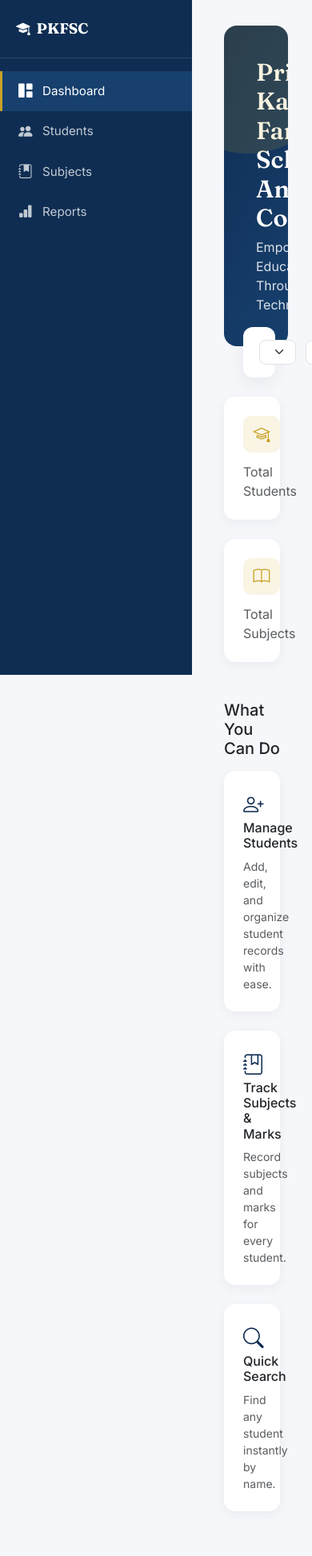
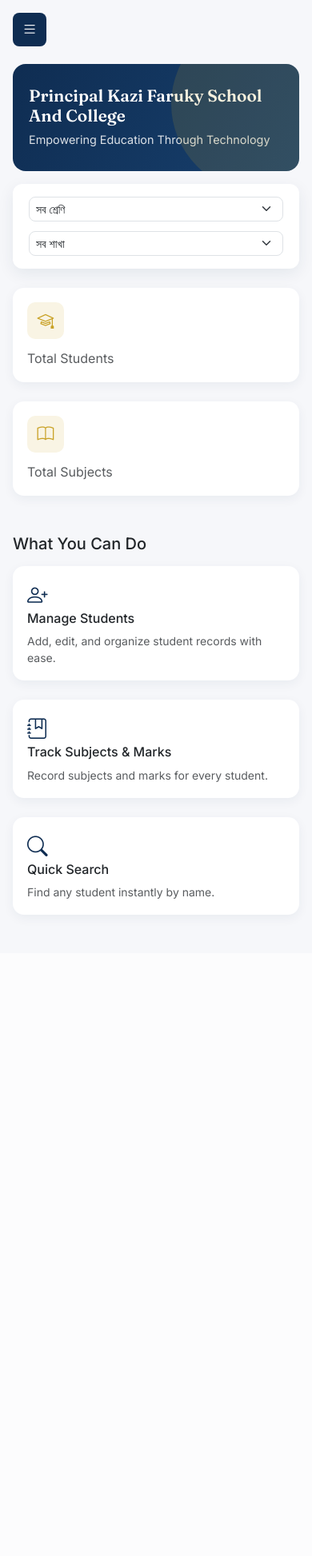
Before and after one commit to riazdzt2025-byte/school-management-system, a Django app: template students/templates/students/dashboard.html in a window 390 px wide; the page is wider, and only the part inside the window is pictured. Shown: that part at 80% size. After the commit the page ends 1149 px from the top of that part, so only its background shows below. Run offline with Django 5.2, Linux system fonts and the light colour scheme; the template is opened without the code that fills it, so the values that code supplies are empty; some libraries are stand-ins or nearby versions.

Commit message:
Update deshboard.html

```diff
--- a/students/templates/students/dashboard.html
+++ b/students/templates/students/dashboard.html
@@ -120,10 +120,64 @@
         }
         .feature-card:hover { transform: translateY(-4px); }
         .feature-icon { color: var(--navy); font-size: 1.6rem; margin-bottom: 10px; }
-    </style>
+            /* Mobile menu toggle button */
+        .menu-toggle {
+            display: none;
+            background: var(--navy);
+            color: #fff;
+            border: none;
+            border-radius: 8px;
+            width: 42px; height: 42px;
+            font-size: 1.2rem;
+            position: fixed;
+            top: 16px; left: 16px;
+            z-index: 1050;
+        }
+
+        .sidebar-overlay {
+            display: none;
+            position: fixed;
+            inset: 0;
+            background: rgba(0,0,0,0.4);
+            z-index: 999;
+        }
+
+        @media (max-width: 768px) {
+            .sidebar {
+                transform: translateX(-100%);
+                transition: transform 0.25s ease;
+                z-index: 1000;
+                width: 220px;
+            }
+            .sidebar.open { transform: translateX(0); }
+
+            .main {
+                margin-left: 0;
+                padding: 80px 16px 24px;
+            }
+
+            .menu-toggle { display: block; }
+            .sidebar-overlay.show { display: block; }
+
+            .hero { padding: 28px 20px; }
+            .hero h1 { font-size: 1.3rem; }
+            .hero p { font-size: 0.9rem; }
+
+            .filter-bar {
+                flex-direction: column;
+                margin-inline: 0;
+                margin-top: 16px;
+            }
+
+            .stat-card, .feature-card { padding: 18px; }
+        }
+        </style>
 </head>
 <body>
-
+<button class="menu-toggle" onclick="document.querySelector('.sidebar').classList.toggle('open'); document.querySelector('.sidebar-overlay').classList.toggle('show');">
+    <i class="bi bi-list"></i>
+</button>
+<div class="sidebar-overlay" onclick="this.classList.remove('show'); document.querySelector('.sidebar').classList.remove('open');"></div>
 <div class="sidebar">
     <div class="brand"><i class="bi bi-mortarboard-fill me-1"></i> PKFSC</div>
     <a href="{% url 'dashboard' %}" class="active"><i class="bi bi-grid-1x2-fill"></i> Dashboard</a>
```
